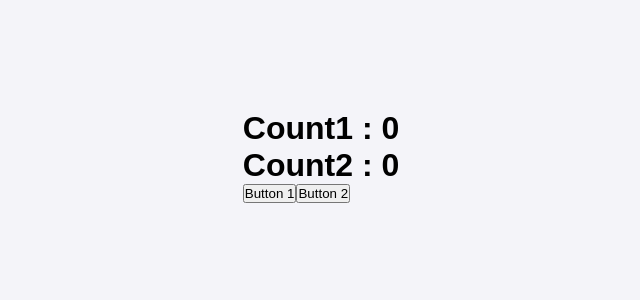
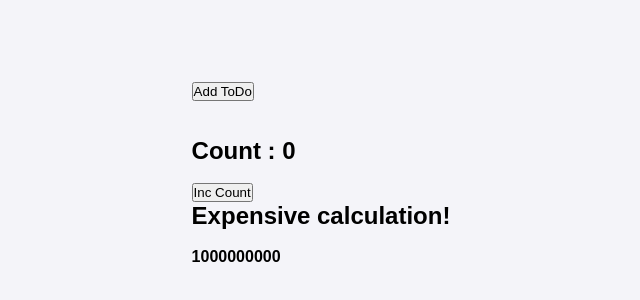
Before and after one commit to SRIKANTH-0001/react-vite, a React (Vite) app: page / in a window 1280 px wide. Shown: the part 244-544 px from the top of the page, without its empty margins (319-959 px from the left). Built offline with nearby package versions, Linux system fonts and the light colour scheme.

Commit message:
useMemo concepts

```diff
--- a/src/App.jsx
+++ b/src/App.jsx
@@ -1,43 +1,59 @@
-import React, { useCallback, useState } from "react";
+import { useMemo, useState } from "react";
 
-const Button=React.memo(({onClick,text})=>{
-    alert(`The button ${text} is Rendered!`);
-    return <button onClick={onClick}>{text}</button>
-});
+const expensiveCalculation=(num)=>{
+    console.log("Calculation is Started!...");
+
+    for(let i=0;i<1000000000;i++){
+        num+=1;
+    }
+    return num;
+}
 
 function App(){
 
-    const [count1,setCount1]=useState(0);
-    const [count2,setCount2]=useState(0);
+    const [count,setCount]=useState(0);
+    const [todo,setToDo]=useState([]);
 
-    //This concept does the rendering 2 time even i clicked one time on btn1
 
-    // const handleClick1=()=>{
-    //     setCount1(count1+1);
-    // }
-    // const handleClick2=()=>{
-    //     setCount2(count2+1);
-    // }
+    //With useMemo Hook - Memoising the result of expensiveCalculation function
+    const calculation=useMemo(()=>expensiveCalculation(count),[count]);
 
-    //this is how to use useCallBack
+    //Without useMemo
 
-    const handleClick1=useCallback(()=>{
-        setCount1(count1+1);
-    },[count1]);
+    // const calculation=expensiveCalculation(count);
 
-    const handleClick2=useCallback(()=>{
-        setCount2(count2+1);
-    },[count2]);
+    const handleClick=()=>{
+        setToDo((prev)=>{
+            return [...prev,"New Todo is Added!"];
+        })
+    }
 
-    alert("Parent Rendered!");
+    const handleClickInc=()=>{
+        setCount((c)=>c+1);
+    }
+
 
     return(
         <>
-            <h1>Count1 : {count1}</h1>
-            <h1>Count2 : {count2}</h1>
+            <div>
+                {todo.map((item,index)=>{
+                    return <h3 key={index}>{item}</h3>
+                })}
+                <br /><br />
+                <button onClick={()=>handleClick()}>Add ToDo</button>
+            </div>
+            <br /><br />
+            <div>
+                <h2>Count : {count}</h2>
+                <br />
+                <button onClick={()=>handleClickInc()}>Inc Count</button>
+            </div>
+            <div>
+                <h2>Expensive calculation!</h2>
+                <br />
+                <h4>{calculation}</h4>
+            </div>
 
-            <Button onClick={handleClick1} text="Button 1" />
-            <Button onClick={handleClick2} text="Button 2" />
         </>
     )
 }
--- a/src/main.jsx
+++ b/src/main.jsx
@@ -1,6 +1,12 @@
-import React from 'react';
+import React, { StrictMode } from 'react';
 import ReactDOM from 'react-dom/client';
 import "./style.css"
 import App from './App';
 
-ReactDOM.createRoot(document.getElementById('root')).render(<App/>);
+ReactDOM.createRoot(document.getElementById('root')).render(
+<StrictMode>
+    <App/>
+</StrictMode>
+
+
+);
```
